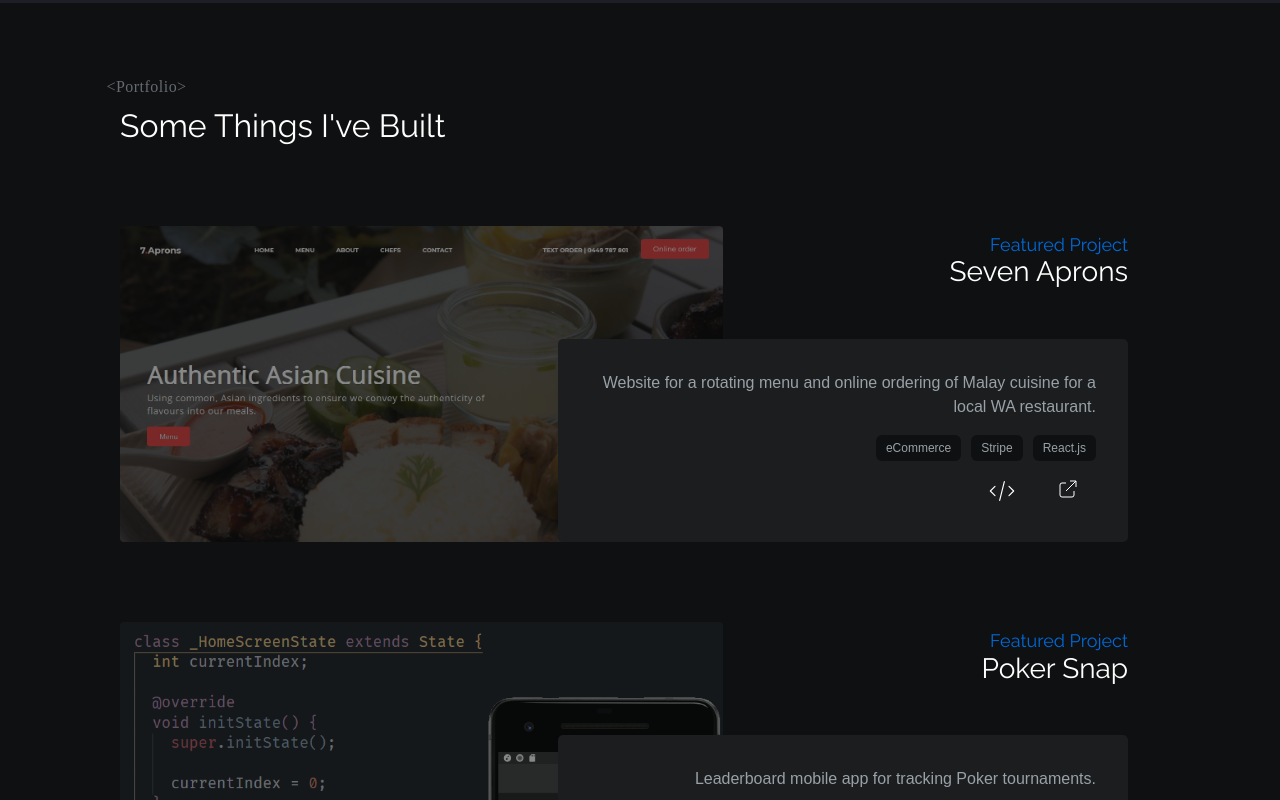
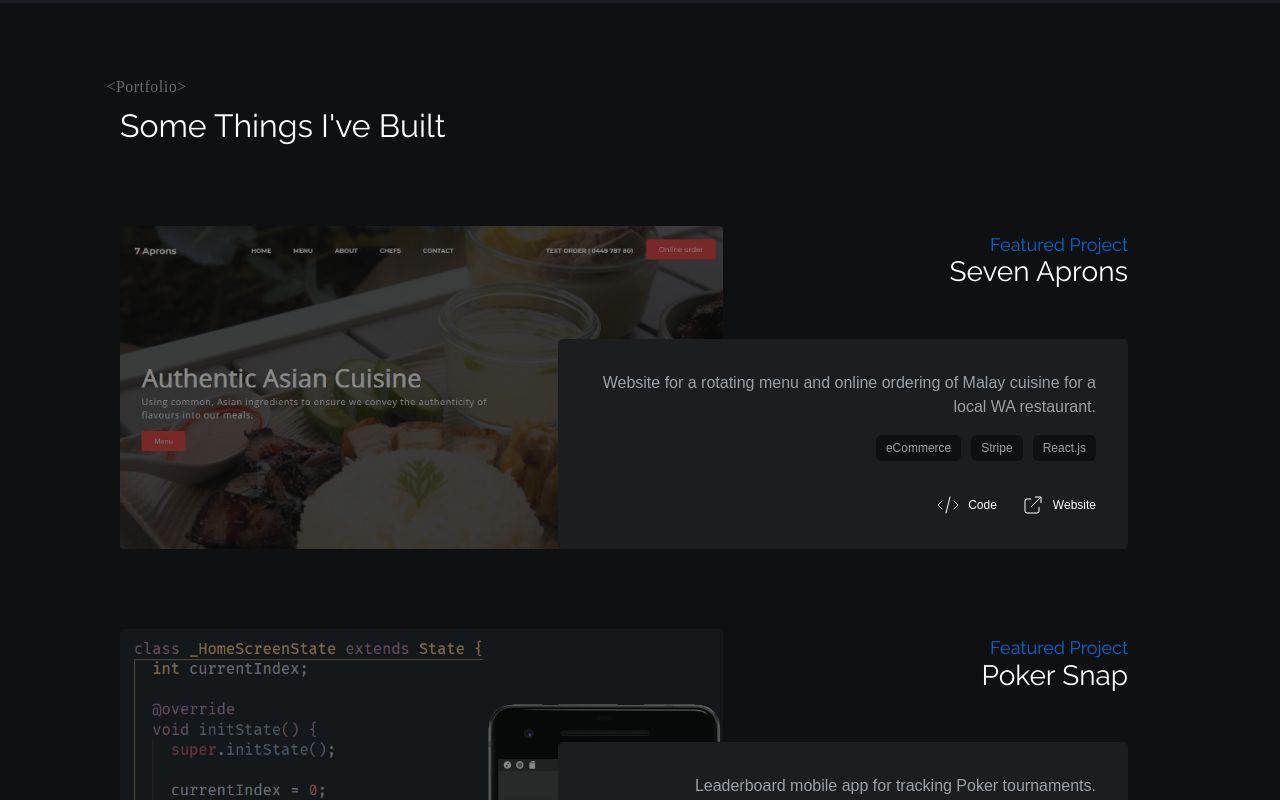
Before and after one commit to timeitel/portfolio, a Next.js app: page / in a window 1280 px wide. Shown: the part 2000-2800 px from the top of the page. Built offline with nearby package versions, Linux system fonts and the light colour scheme; a web font is replaced by a local one.

Commit message:
style: projects

```diff
--- a/modules/Jobs/styled.ts
+++ b/modules/Jobs/styled.ts
@@ -99,7 +99,7 @@ export const StyledRole = styled.h4`
 `;
 
 export const StyledJobTime = styled.h5`
-  letter-spacing: 0.05em;
   margin: 0 0 1rem;
   font-weight: 400;
+  font-size: 1rem;
 `;
--- a/modules/Navbar/styled.ts
+++ b/modules/Navbar/styled.ts
@@ -56,8 +56,9 @@ export const StyledNavItem = styled.li`
     position: absolute;
     height: 2px;
     bottom: -1.4rem;
-    left: -1rem;
-    right: -1rem;
+    left: -0.5rem;
+    right: -0.5rem;
+    border-radius: 5px 5px 0 0;
     visibility: hidden;
     transform: scaleX(0);
     transition: all 0.35s cubic-bezier(1, 0.25, 0, 0.75) 0s;
--- a/modules/Project/Project.tsx
+++ b/modules/Project/Project.tsx
@@ -1,3 +1,4 @@
+import { useTheme } from "@emotion/react";
 import { useIntersectionFadeIn } from "@hooks";
 import { CodeIcon, ExternalLinkIcon } from "common/components/Icons";
 import { IProject } from "common/types";
@@ -28,6 +29,9 @@ export const Project: FC<IProject> = ({
     return <li key={tag}>{tag}</li>;
   });
   const projectDescription = content.replace(/(\r\n|\n|\r)/gm, "");
+  const {
+    color: { whitePrimary },
+  } = useTheme();
 
   return (
     <animated.div style={fadeInStyle} ref={intersectionRef}>
@@ -45,24 +49,44 @@ export const Project: FC<IProject> = ({
           </HGroup>
 
           <FigureCaption>
-            {projectDescription}
+            <p style={{ margin: "0 0 1rem 0" }}>{projectDescription}</p>
             <ProjectTags>{tagItems}</ProjectTags>
+            {(!!github || !!url) && (
               <ProjectLinks>
                 {!!github && (
                   <li>
-                  <a href={github} target="_blank">
+                    <a
+                      href={github}
+                      target="_blank"
+                      style={{ display: "flex", alignItems: "center" }}
+                    >
                       <CodeIcon />
+                      <span
+                        style={{ marginLeft: "0.5rem", color: whitePrimary }}
+                      >
+                        Code
+                      </span>
                     </a>
                   </li>
                 )}
                 {!!url && (
                   <li>
-                  <a href={url} target="_blank">
+                    <a
+                      href={url}
+                      target="_blank"
+                      style={{ display: "flex", alignItems: "center" }}
+                    >
                       <ExternalLinkIcon />
+                      <span
+                        style={{ color: whitePrimary, marginLeft: "0.5rem" }}
+                      >
+                        Website
+                      </span>
                     </a>
                   </li>
                 )}
               </ProjectLinks>
+            )}
           </FigureCaption>
         </ProjectContent>
       </StyledProject>
--- a/modules/Project/styled.ts
+++ b/modules/Project/styled.ts
@@ -89,7 +89,7 @@ export const StyledProject = styled.div`
 export const ProjectTags = styled.ul`
   display: flex;
   justify-content: flex-end;
-  margin: 1rem 0;
+  margin: 0 0 2rem 0;
   font-size: 0.75rem;
 
   li {
@@ -104,14 +104,14 @@ export const ProjectLinks = styled(ProjectTags)`
   margin: 0;
 
   li {
-    margin: 0 1rem;
+    margin-left: 1rem;
     background-color: transparent;
     padding: 0;
   }
 
   svg {
-    height: 28px;
-    width: 28px;
+    height: 24px;
+    width: 24px;
     color: white;
   }
 `;
```
Lines whose indentation alone changed are shown as unchanged.
